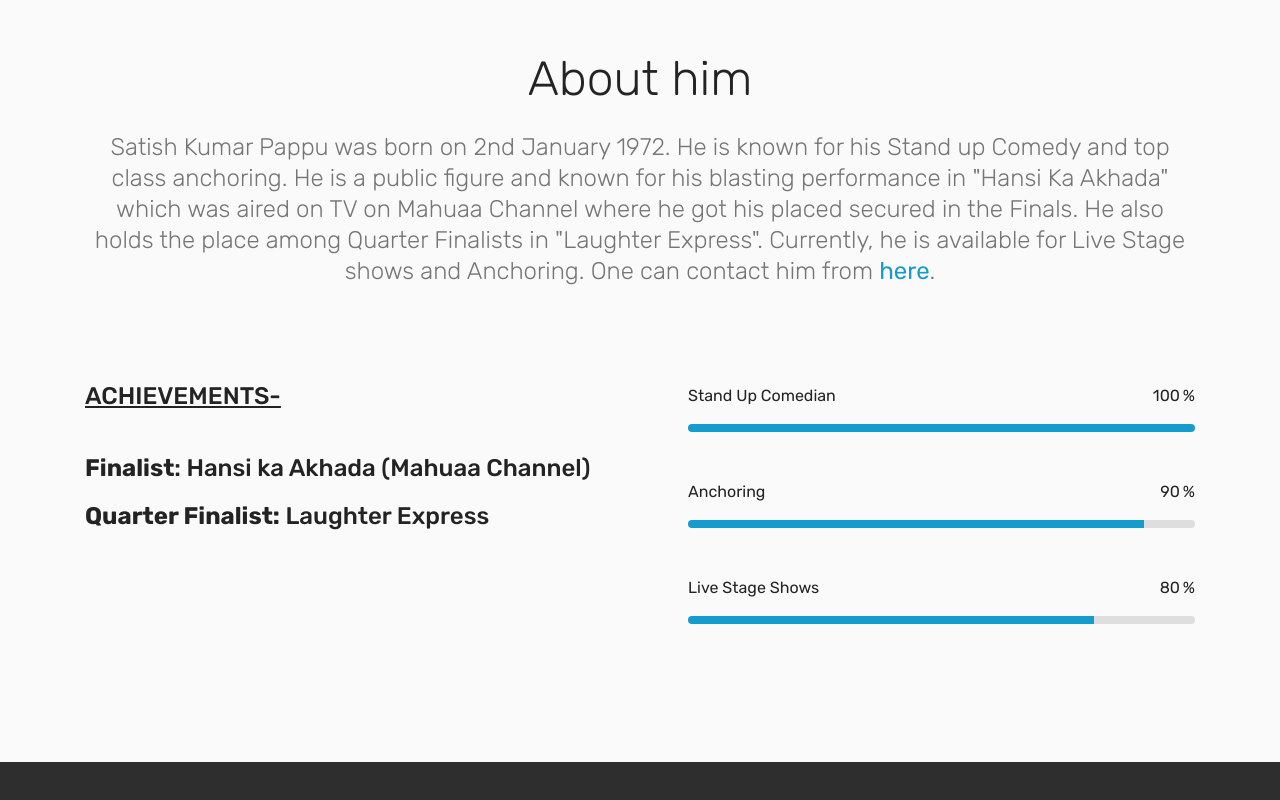
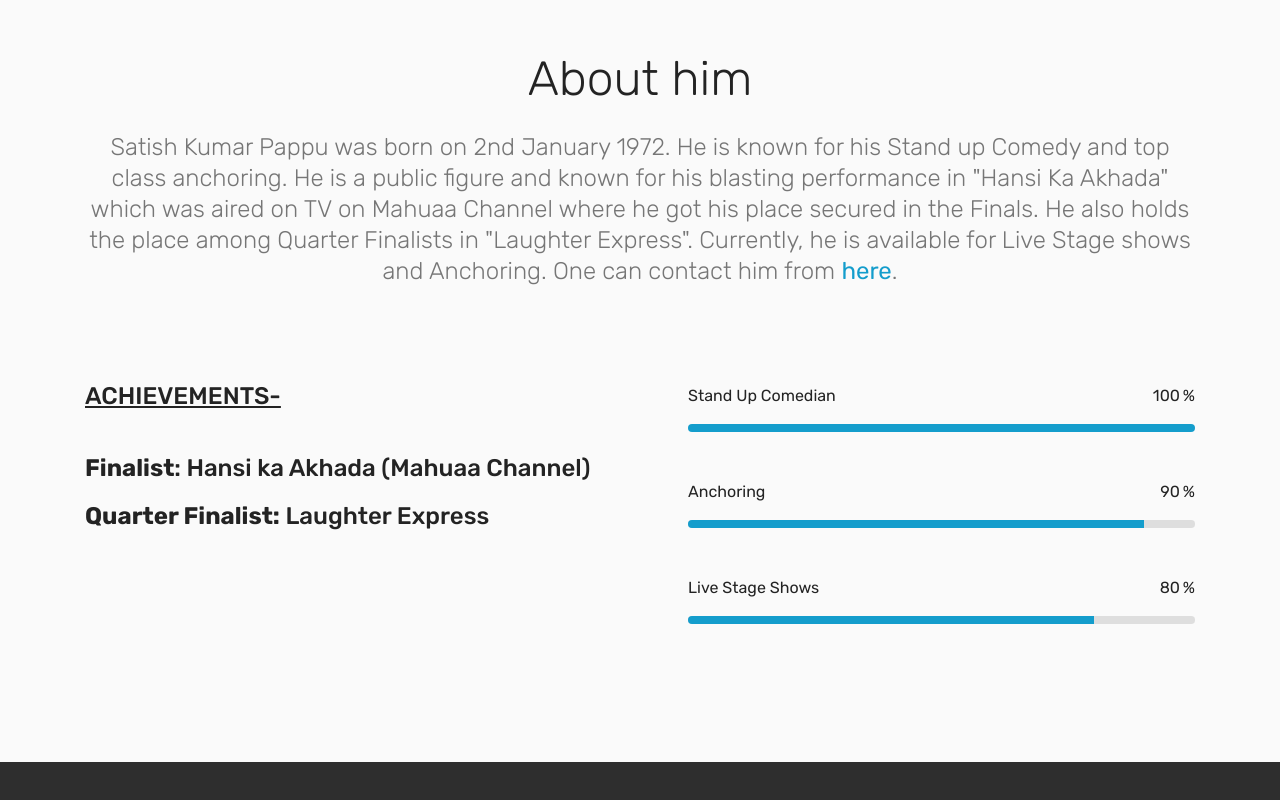
Before and after one commit to 5l1v3r1/satish, a plain HTML site: page index.html in a window 1280 px wide. Shown: the part 840-1640 px from the top of the page. Drawn offline with Linux system fonts and the light colour scheme; files whose address does not match are found by name.

Commit message:
Fixed Typos

```diff
--- a/index.html
+++ b/index.html
@@ -96,7 +96,7 @@
         <h2 class="mbr-section-title pb-3 align-center mbr-fonts-style display-2">
             About him</h2>
 
-        <h3 class="mbr-section-subtitle mbr-fonts-style display-5">Satish Kumar Pappu was born on 2nd January 1972. He is known for his Stand up Comedy and top class anchoring. He is a public figure and known for his blasting performance in "Hansi Ka Akhada" which was aired on TV on Mahuaa Channel where he got his placed secured in the Finals. He also holds the place among Quarter Finalists in "Laughter Express". Currently, he is available for Live Stage shows and Anchoring. One can contact him from <a href="index.html#footer2-4">here</a>.</h3>
+        <h3 class="mbr-section-subtitle mbr-fonts-style display-5">Satish Kumar Pappu was born on 2nd January 1972. He is known for his Stand up Comedy and top class anchoring. He is a public figure and known for his blasting performance in "Hansi Ka Akhada" which was aired on TV on Mahuaa Channel where he got his place secured in the Finals. He also holds the place among Quarter Finalists in "Laughter Express". Currently, he is available for Live Stage shows and Anchoring. One can contact him from <a href="index.html#footer2-4">here</a>.</h3>
 
         <div class="row pt-5 mt-5">
             <div class="col-md-6 text-elements">
```
